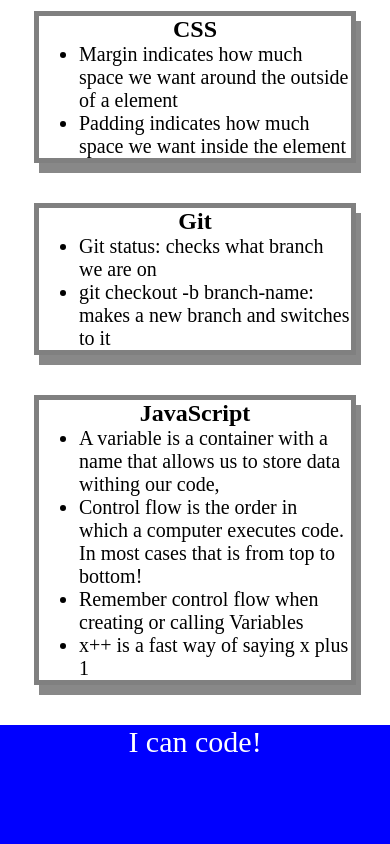
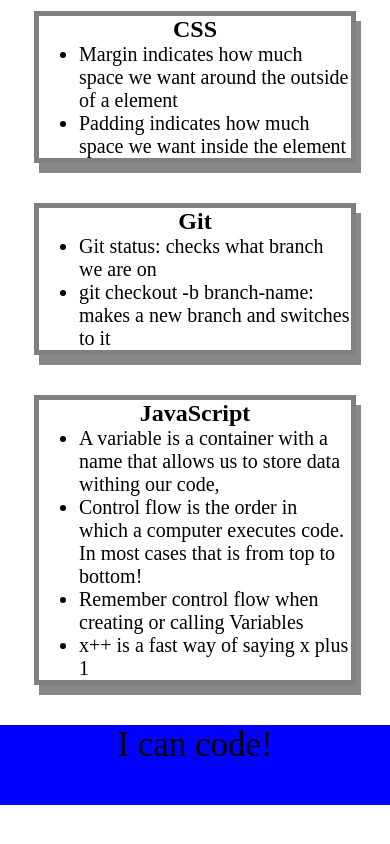
Before and after one commit to GameW1zard/Prework-Study-Guide, a plain HTML site: page index.html in a window 390 px wide. Shown: the part 410-1254 px from the top of the page. After the commit the page ends 1215 px from the top, so only its background shows below. Drawn offline with Linux system fonts and the light colour scheme.

Commit message:
Update style.css
Changed Header and Footer text to black for readability on mobile

```diff
--- a/assets/style.css
+++ b/assets/style.css
@@ -3,12 +3,18 @@
     padding: 0;
 }
 
-header,
-footer {
+header{
     width: 100%;
     height: 120px;
     background-color: blue;
-    color: white;
+    color: black;
+}
+
+footer {
+    width: 100%;
+    height: 80px;
+    background-color: blue;
+    color: black;
 }
 
 h1,
@@ -31,7 +37,7 @@ ul {
 
 p {
     text-align: center;
-    font-size: 30px;
+    font-size: 35px;
 }
 
 .card {
```
